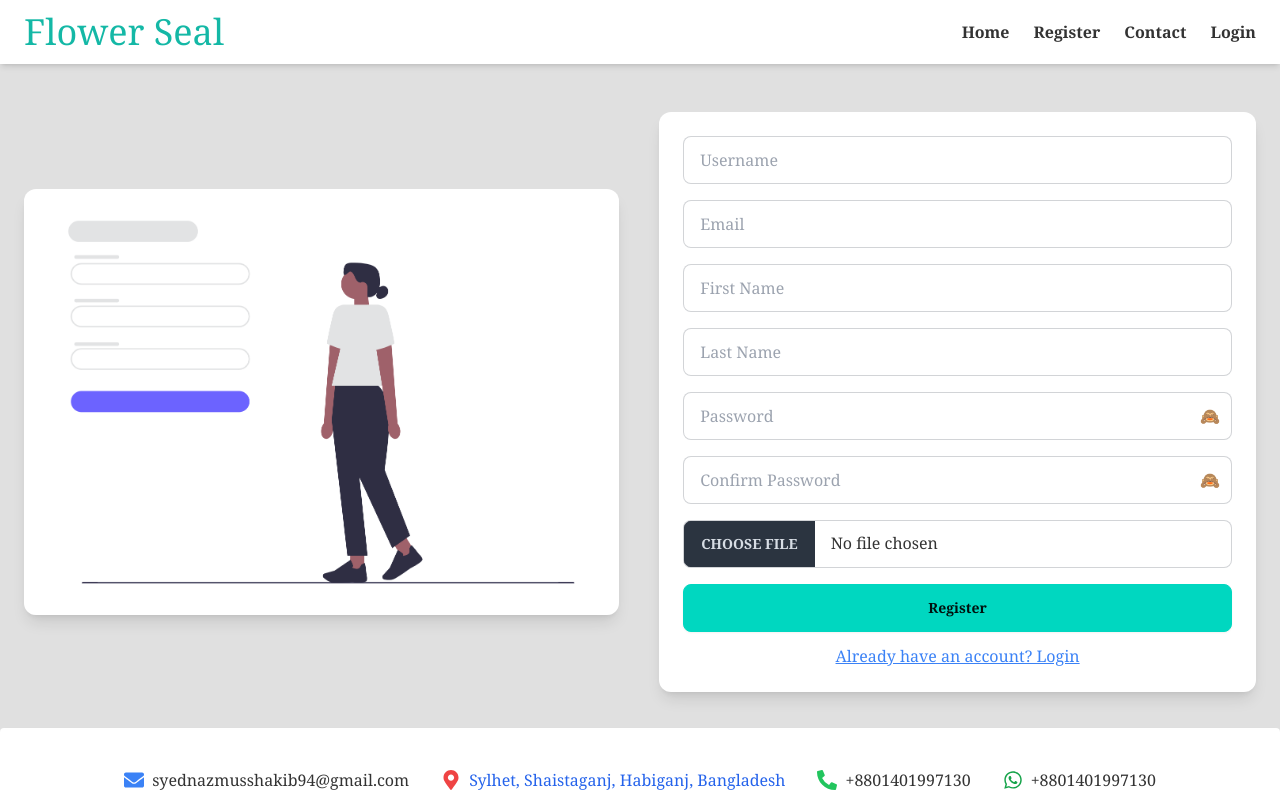
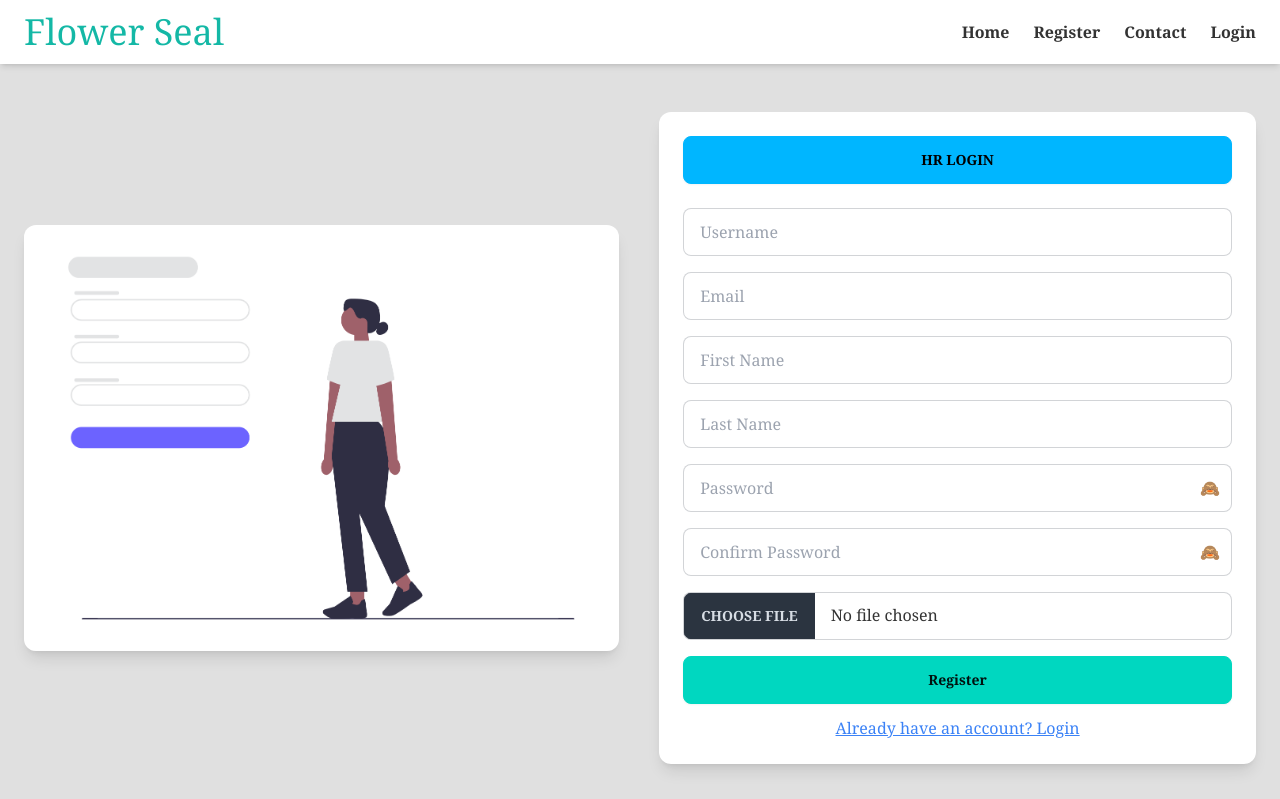
Before and after one commit to Shakibosd/drf_final_exam_FrontEnd_Part_ReactJs, a React (Vite) app: page /register in a window 1280 px wide. Shown: the top 799 px of the page. Built offline with nearby package versions, Linux system fonts and the light colour scheme; no server answers.

Commit message:
feat(hr_login): added

```diff
--- a/src/Components/UNAUTHENTICATION/Register/Register.jsx
+++ b/src/Components/UNAUTHENTICATION/Register/Register.jsx
@@ -131,11 +131,11 @@ const Register = () => {
             />
           </div>
           <div className="w-full md:w-1/2 p-6 bg-white rounded-xl shadow-lg">
-            {/* <Link className="btn btn-info w-full" to={"/hr_login"}>
+            <Link className="btn btn-info w-full" to={"/hr_login"}>
               HR LOGIN
             </Link>
             <br />
-            <br /> */}
+            <br />
             <form onSubmit={handleRegister} className="space-y-4">
               <input
                 type="text"
```
